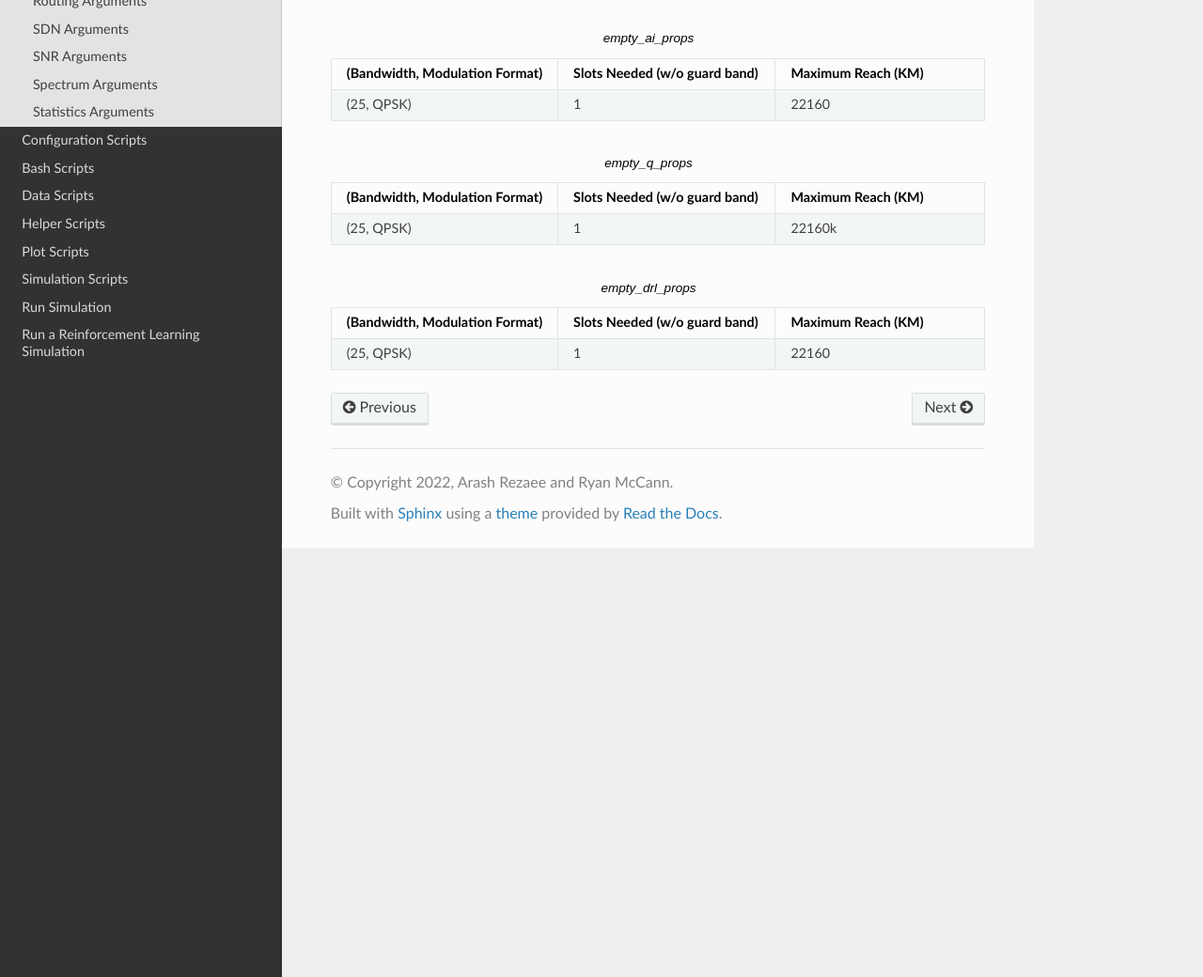
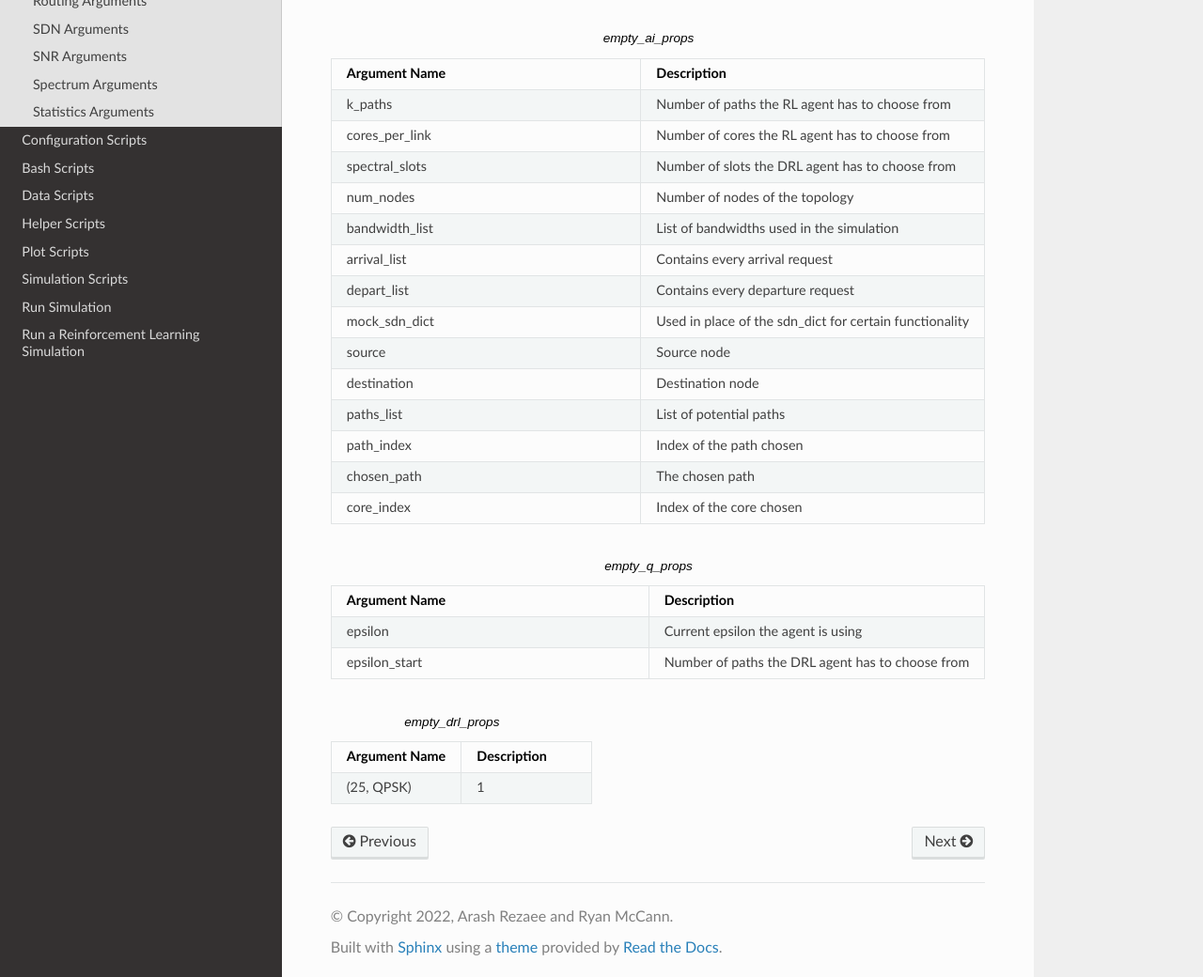
Before and after one commit to SDNNetSim/SDON_simulator, a Sphinx documentation site: the page built from docs/args/rl_args.rst, in a window 1280 px wide and 1400 px high, cut to the strip 360-1400 px from the top of the window. Shown: the whole strip at 94% size. Built offline with Sphinx 7.4.7 and the Read the Docs theme 2.0.0, drawn with Linux system fonts in a browser that asks for light colours; pages that are not in the unit, such as notebooks, are missing from menus.

Commit message:
Finish docs for empty ai props args

```diff
--- a/docs/args/rl_args.rst
+++ b/docs/args/rl_args.rst
@@ -11,34 +11,56 @@ space, and tracking important statistics.
     :undoc-members:
 
 .. list-table:: empty_ai_props
-   :widths: 25 25 25
+   :widths: 25 25
    :header-rows: 1
 
-   * - (Bandwidth, Modulation Format)
-     - Slots Needed (w/o guard band)
-     - Maximum Reach (KM)
+   * - Argument Name
+     - Description
+   * - k_paths
+     - Number of paths the RL agent has to choose from
+   * - cores_per_link
+     - Number of cores the RL agent has to choose from
+   * - spectral_slots
+     - Number of slots the DRL agent has to choose from
+   * - num_nodes
+     - Number of nodes of the topology
+   * - bandwidth_list
+     - List of bandwidths used in the simulation
+   * - arrival_list
+     - Contains every arrival request
+   * - depart_list
+     - Contains every departure request
+   * - mock_sdn_dict
+     - Used in place of the sdn_dict for certain functionality
+   * - source
+     - Source node
+   * - destination
+     - Destination node
+   * - paths_list
+     - List of potential paths
+   * - path_index
+     - Index of the path chosen
+   * - chosen_path
+     - The chosen path
+   * - core_index
+     - Index of the core chosen
+
+.. list-table:: empty_q_props
+   :widths: 25 25
+   :header-rows: 1
+
+   * - Argument Name
+     - Description
+   * - epsilon
+     - Current epsilon the agent is using
+   * - epsilon_start
+     - Number of paths the DRL agent has to choose from
+
+.. list-table:: empty_drl_props
+   :widths: 25 25
+   :header-rows: 1
+
+   * - Argument Name
+     - Description
    * - (25, QPSK)
      - 1
-     - 22160
-
-.. list-table:: empty_q_props
-   :widths: 25 25 25
-   :header-rows: 1
-
-   * - (Bandwidth, Modulation Format)
-     - Slots Needed (w/o guard band)
-     - Maximum Reach (KM)
-   * - (25, QPSK)
-     - 1
-     - 22160k
-
-.. list-table:: empty_drl_props
-   :widths: 25 25 25
-   :header-rows: 1
-
-   * - (Bandwidth, Modulation Format)
-     - Slots Needed (w/o guard band)
-     - Maximum Reach (KM)
-   * - (25, QPSK)
-     - 1
-     - 22160
```
